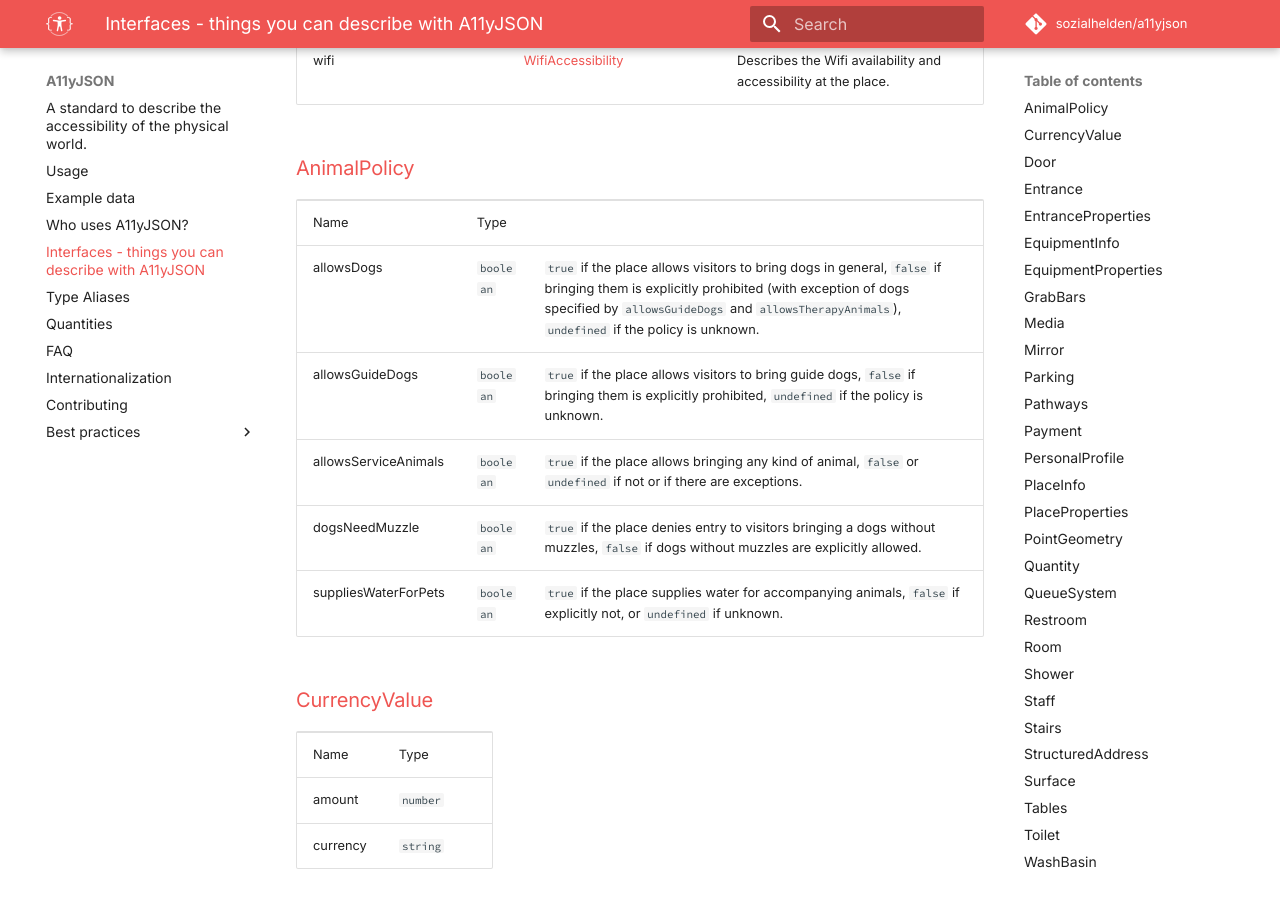
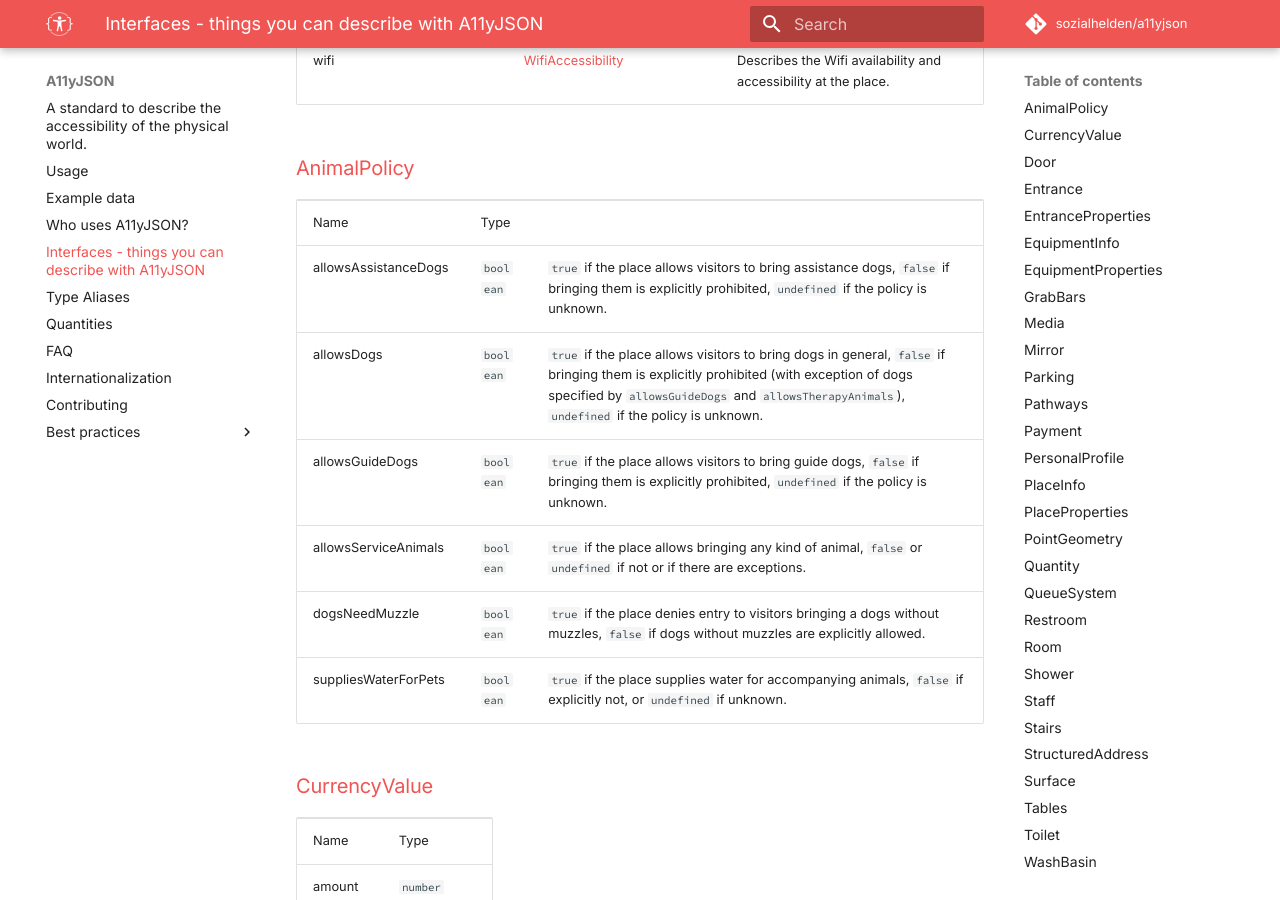
Before and after one commit to sozialhelden/a11yjson, an MkDocs documentation site: the page built from docs/3-interfaces.md, in a window 1280 px wide and 900 px high, scrolled down 2536 px. Built offline with MkDocs 1.6.1 and Material for MkDocs 9.7.7, drawn with Linux system fonts in a browser that asks for light colours; comment, search, counter and statistics services are not loaded.

Commit message:
Update rollup

```diff
--- a/docs/3-interfaces.md
+++ b/docs/3-interfaces.md
@@ -51,7 +51,9 @@ It SHOULD conform to the traffic light system found in OpenStreetMap and Wheelma
 
 
 
-  <table><tr><td>Name</td><td>Type</td><td></td></tr><tr><td>allowsDogs</td><td><code>boolean</code></td><td><p><code>true</code> if the place allows visitors to bring dogs in general, <code>false</code> if bringing them is
+  <table><tr><td>Name</td><td>Type</td><td></td></tr><tr><td>allowsAssistanceDogs</td><td><code>boolean</code></td><td><p><code>true</code> if the place allows visitors to bring assistance dogs, <code>false</code> if bringing them is
+explicitly prohibited, <code>undefined</code> if the policy is unknown.</p>
+</td></tr><tr><td>allowsDogs</td><td><code>boolean</code></td><td><p><code>true</code> if the place allows visitors to bring dogs in general, <code>false</code> if bringing them is
 explicitly prohibited (with exception of dogs specified by <code>allowsGuideDogs</code> and
 <code>allowsTherapyAnimals</code>), <code>undefined</code> if the policy is unknown.</p>
 </td></tr><tr><td>allowsGuideDogs</td><td><code>boolean</code></td><td><p><code>true</code> if the place allows visitors to bring guide dogs, <code>false</code> if bringing them is
```
Also changed, not shown: docs/4-type-aliases.md (+3 -3 lines), package.json (+5 -5 lines), 1 other file.
